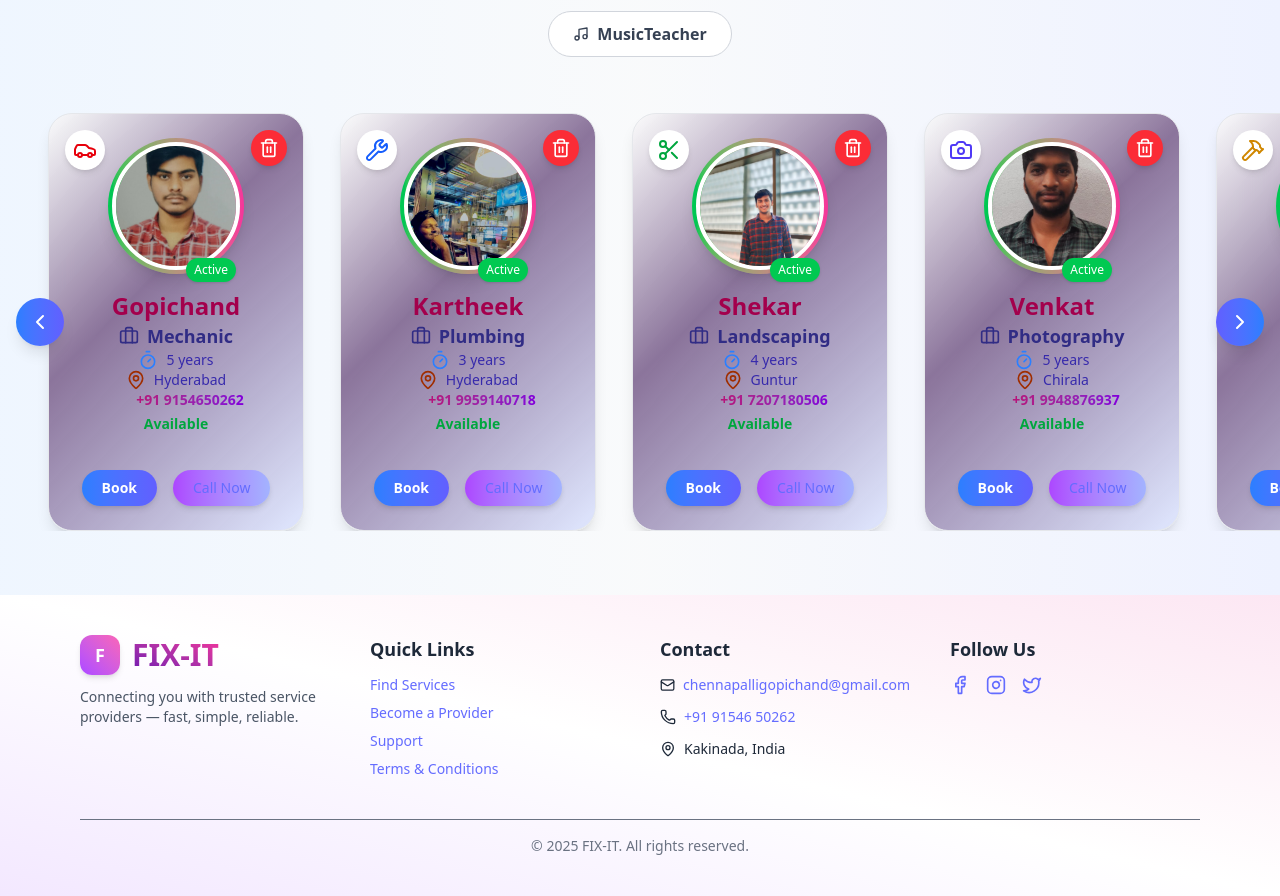
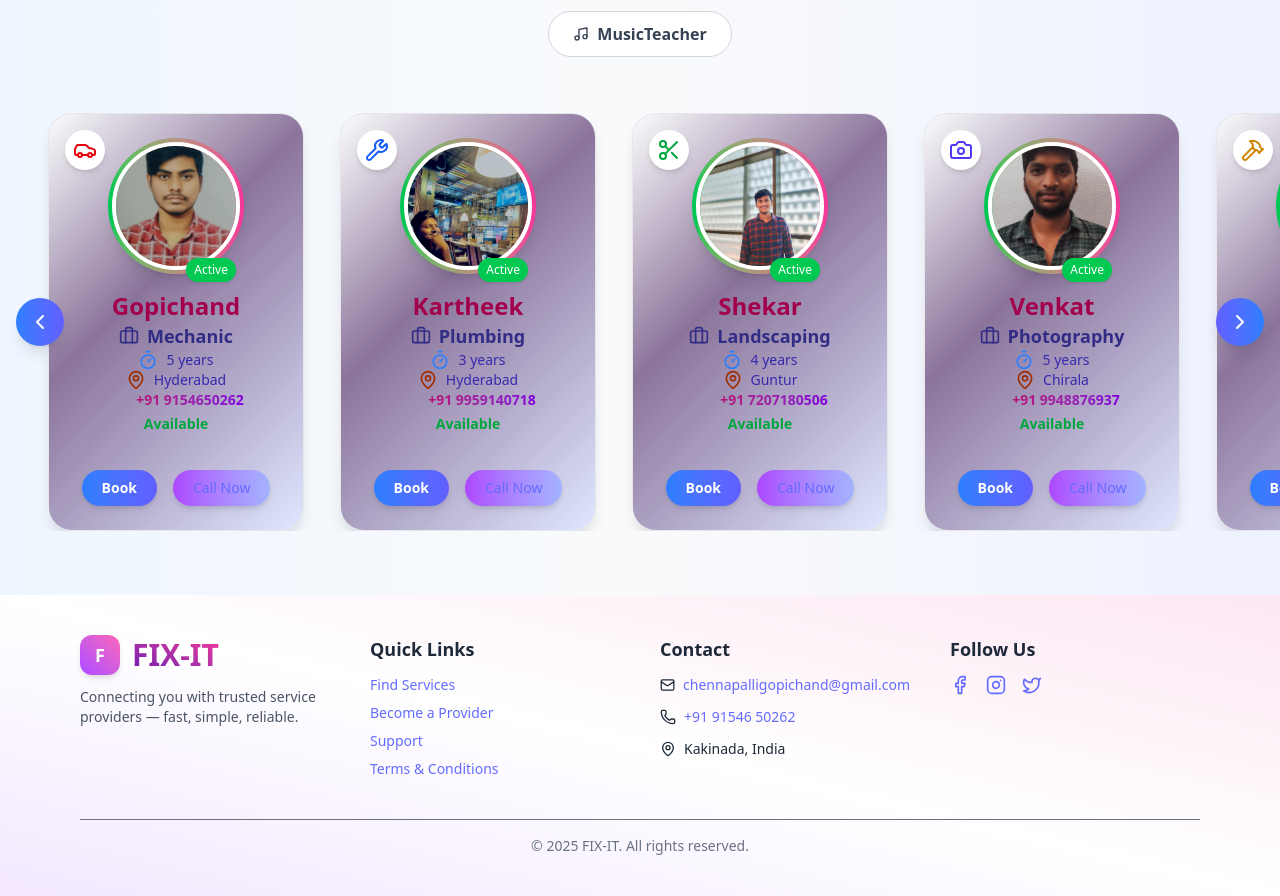
Before and after one commit to Gopichand003-tech/fixit-new, a React (Vite) app in the folder frontend/: page /dashboard in a window 1280 px wide. Shown: the part 2020-2916 px from the top of the page. Built offline with nearby package versions, Linux system fonts and the light colour scheme; no server answers; sample sign-in values are in the browser's storage.

Commit message:
updated Servicepage

```diff
--- a/frontend/src/components/Servicepage.jsx
+++ b/frontend/src/components/Servicepage.jsx
@@ -53,7 +53,7 @@ const WorkerList = () => {
   const scrollContainer = useRef(null);
 
   // ⭐ NEW: temporary hardcoded admin flag
-  const isAdmin = true; // later replace with role from login/auth
+  const isAdmin = false; // later replace with role from login/auth
 
   const professions = [
     { name: "All", icon: Briefcase },
```
Also changed, not shown: 32 other files (tests, documents, lock files or other folders).
